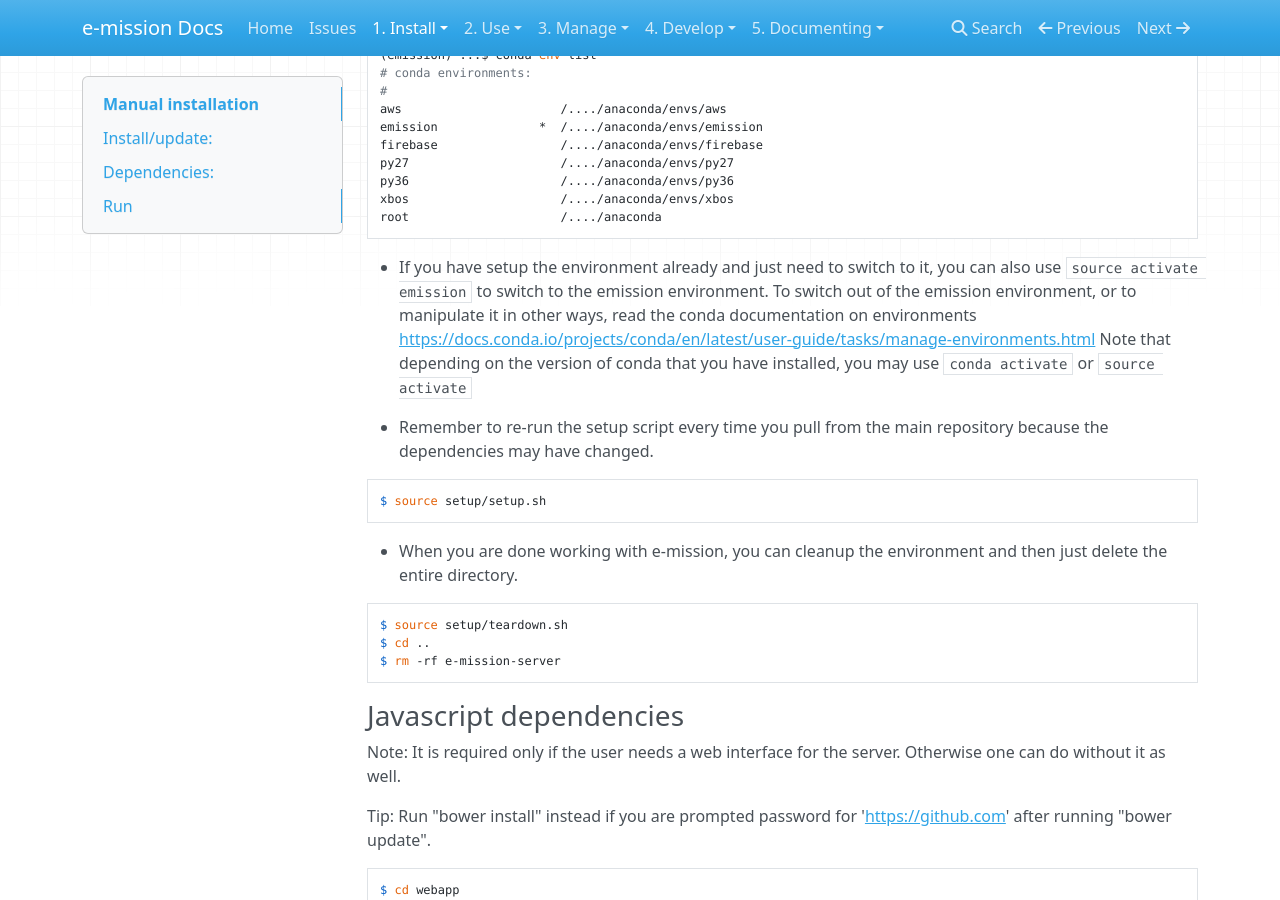
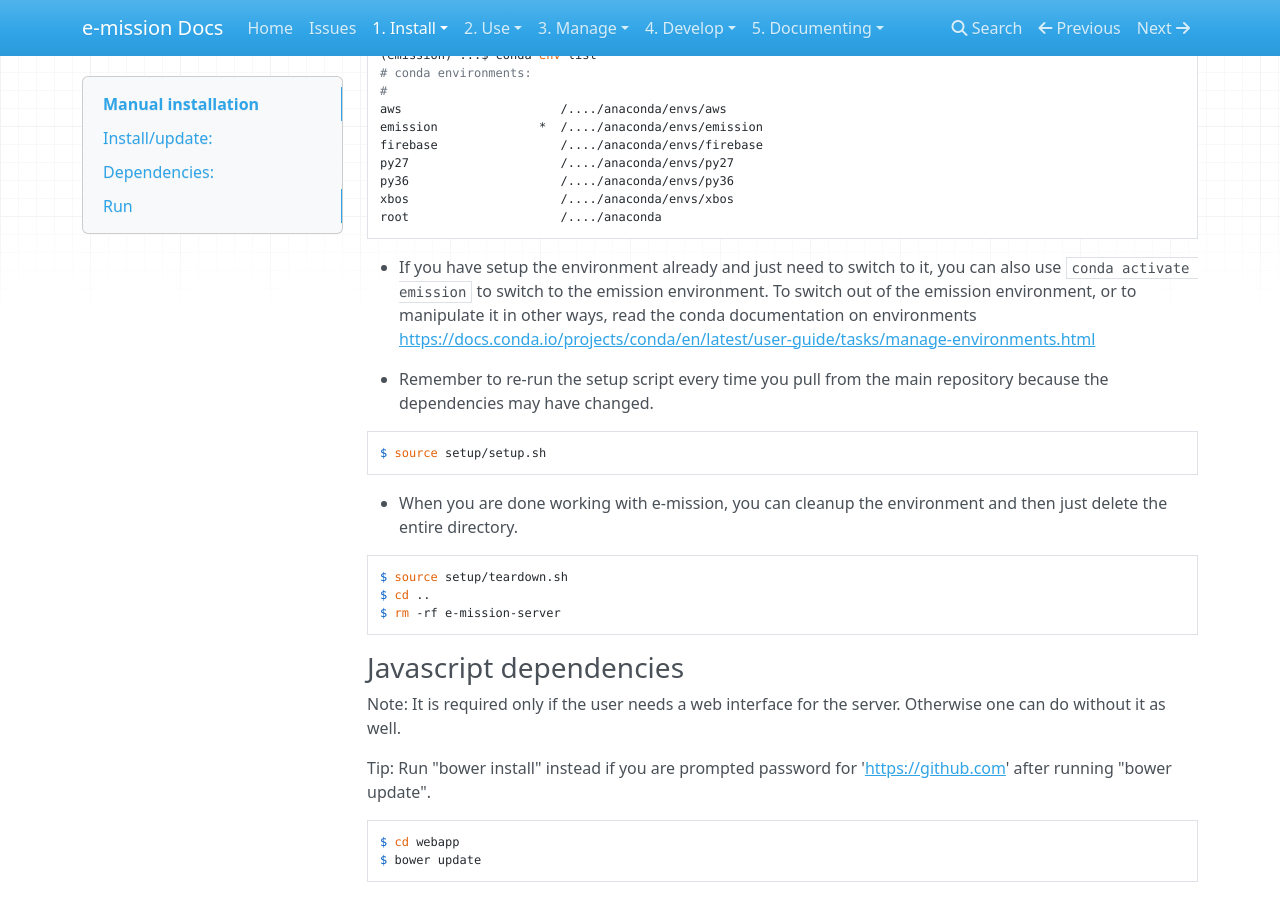
Before and after one commit to e-mission/e-mission-docs, an MkDocs documentation site: the page built from docs/install/manual_install.md, in a window 1280 px wide and 900 px high, scrolled down 2059 px. Built offline with MkDocs 1.6.1, drawn with Linux system fonts in a browser that asks for light colours; nearby versions of some CDN libraries.

Commit message:
Also fix `source activate`
https://github.com/e-mission/e-mission-docs/issues/513#issuecomment-614913783

````diff
--- a/docs/install/manual_install.md
+++ b/docs/install/manual_install.md
@@ -97,7 +97,7 @@
   root                     /..../anaconda
   ```
 
-- If you have setup the environment already and just need to switch to it, you can also use `source activate emission` to switch to the emission environment. To switch out of the emission environment, or to manipulate it in other ways, read the conda documentation on environments https://docs.conda.io/projects/conda/en/latest/user-guide/tasks/manage-environments.html Note that depending on the version of conda that you have installed, you may use `conda activate` or `source activate`
+- If you have setup the environment already and just need to switch to it, you can also use `conda activate emission` to switch to the emission environment. To switch out of the emission environment, or to manipulate it in other ways, read the conda documentation on environments https://docs.conda.io/projects/conda/en/latest/user-guide/tasks/manage-environments.html
 
 - Remember to re-run the setup script every time you pull from the main repository because the dependencies may have changed.
 
````
